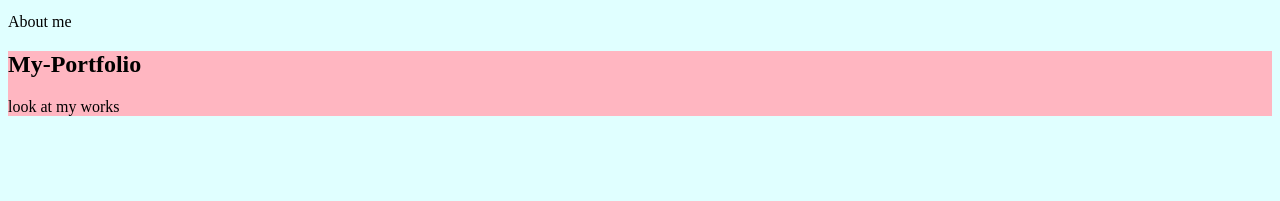
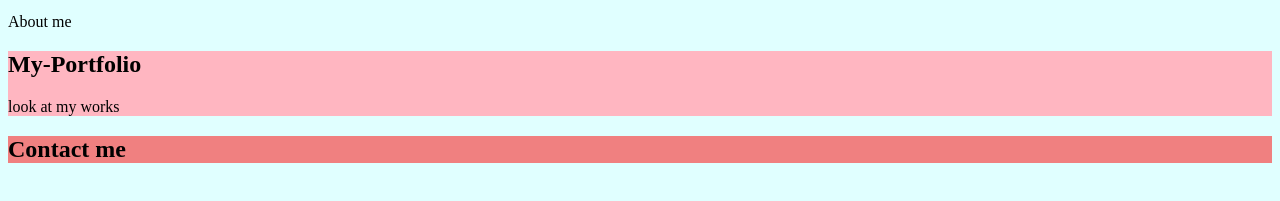
Before and after one commit to AlessioFdd/musa-my-project, a plain HTML site: page index.html in a window 1280 px wide. Shown: the part 101-302 px from the top of the page. Drawn offline with Linux system fonts and the light colour scheme.

Commit message:
adding contact section

```diff
--- a/index.html
+++ b/index.html
@@ -16,5 +16,8 @@
         <h1>My-Portfolio</h1>
         <p>look at my works</p>
     </section>
+    <section>
+        <h1 class="contact">Contact me</h1>
+    </section>
 </body>
 </html>
--- a/style.css
+++ b/style.css
@@ -5,3 +5,7 @@ body{
 .portfolio{
     background-color: lightpink;
 }
+
+.contact{
+    background-color: lightcoral;
+}
```
